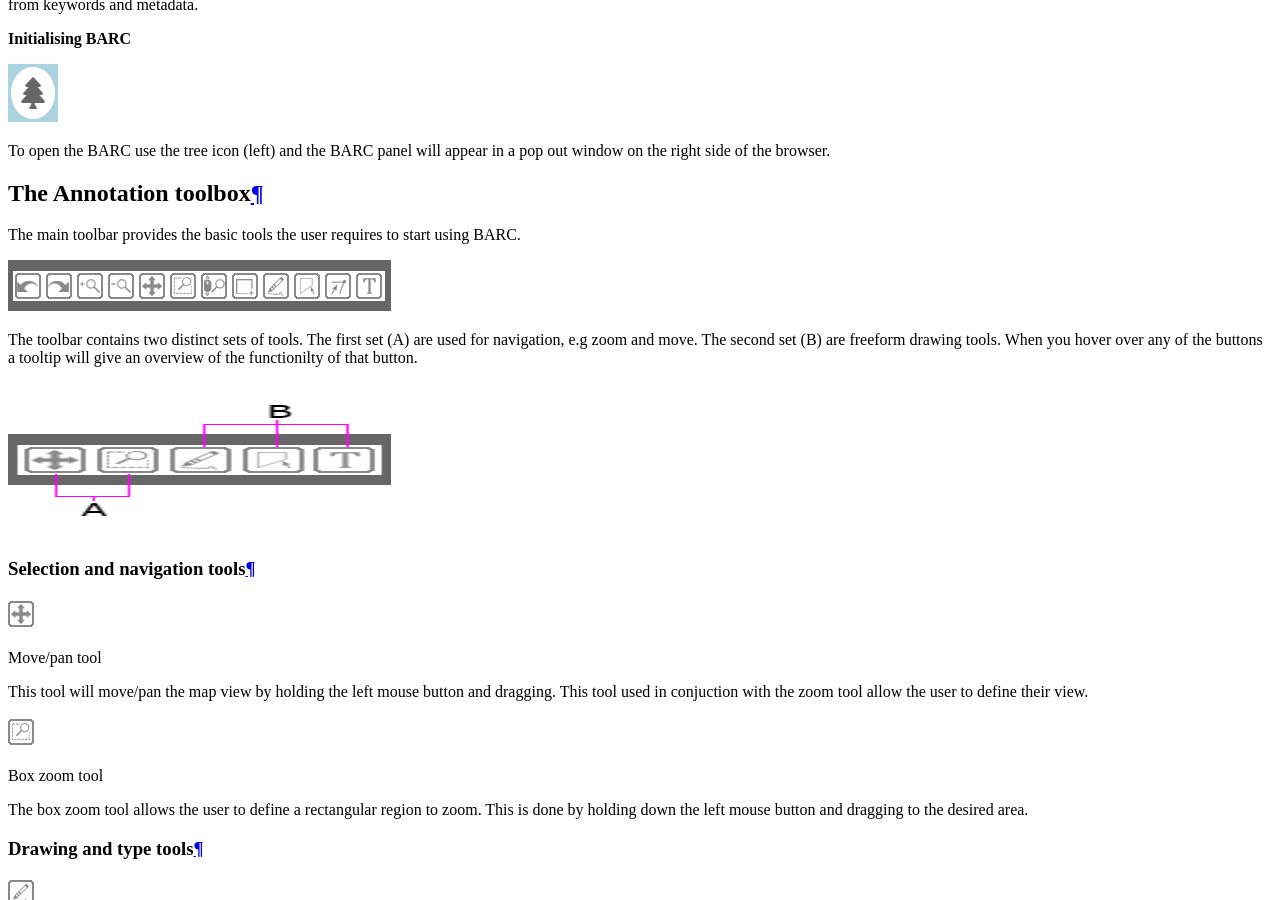
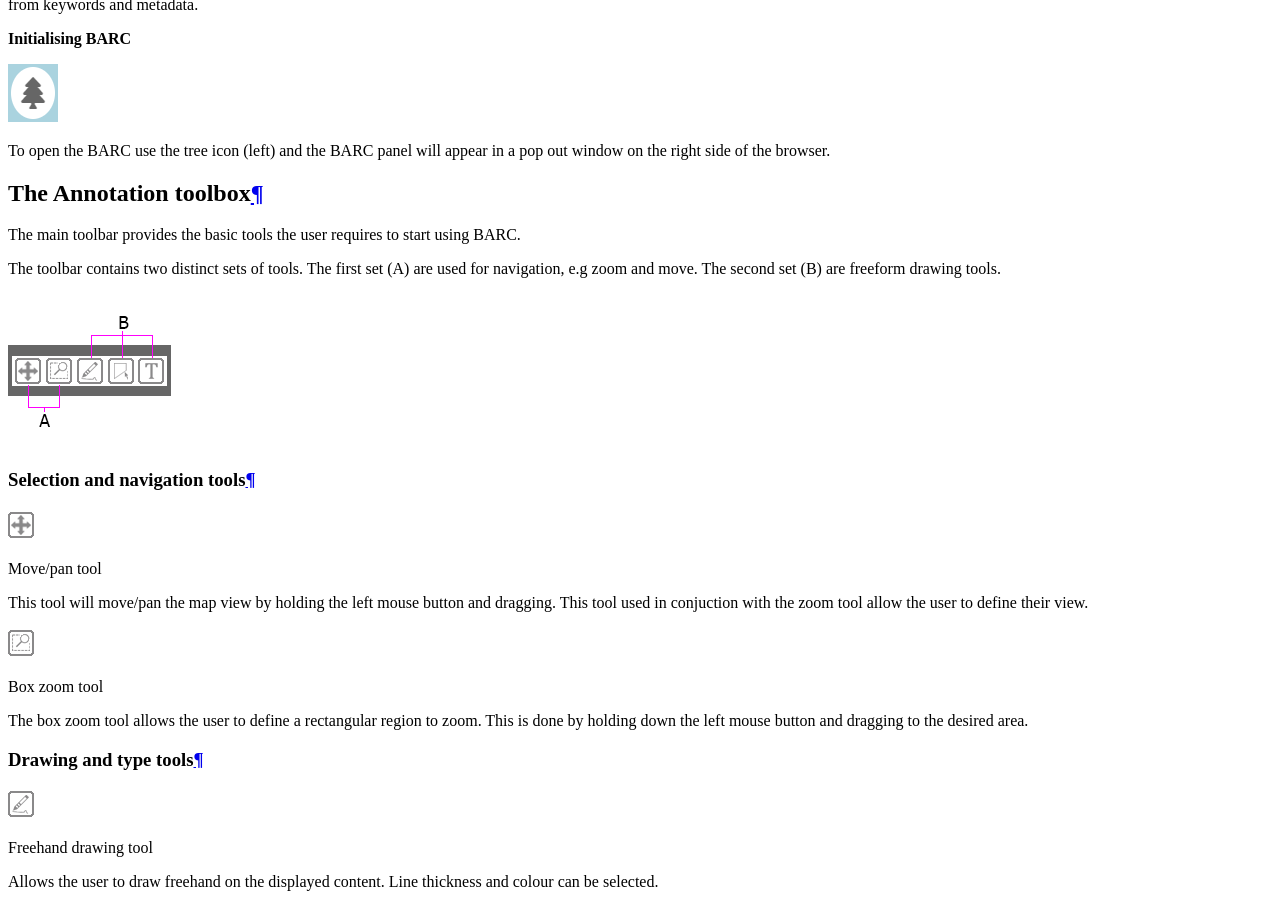
Before and after one commit to lecjlg/barc-docs, a Sphinx documentation site: the page built from docs/source/userguide.rst, in a window 1280 px wide and 900 px high, scrolled down 531 px. Built offline with Sphinx 7.4.7, drawn with Linux system fonts in a browser that asks for light colours.

Commit message:
changed the toolbox image dimensions

```diff
--- a/docs/source/userguide.rst
+++ b/docs/source/userguide.rst
@@ -50,15 +50,12 @@ The Annotation toolbox
 
 The main toolbar provides the basic tools the user requires to start using BARC.
 
-.. image:: /images/full_toolbox.png
-    :width: 383px
-    :height: 51px
-    :alt: Selection, navigation, drawing and type toolbar
+The toolbar contains two distinct sets of tools. The first set (A) are used for navigation, e.g zoom and move. The second set (B) are freeform drawing tools.
 
-The toolbar contains two distinct sets of tools. The first set (A) are used for navigation, e.g zoom and move. The second set (B) are freeform drawing tools. When you hover over any of the buttons a tooltip will give an overview of the functionilty of that button.
+.. When you hover over any of the buttons a tooltip will give an overview of the functionilty of that button.
 
 .. image:: /images/toolbox_breakdown.png
-    :width: 383px
+    :width: 163px
     :height: 152px
     :alt: Selection, navigation, drawing and type toolbar
 
```
